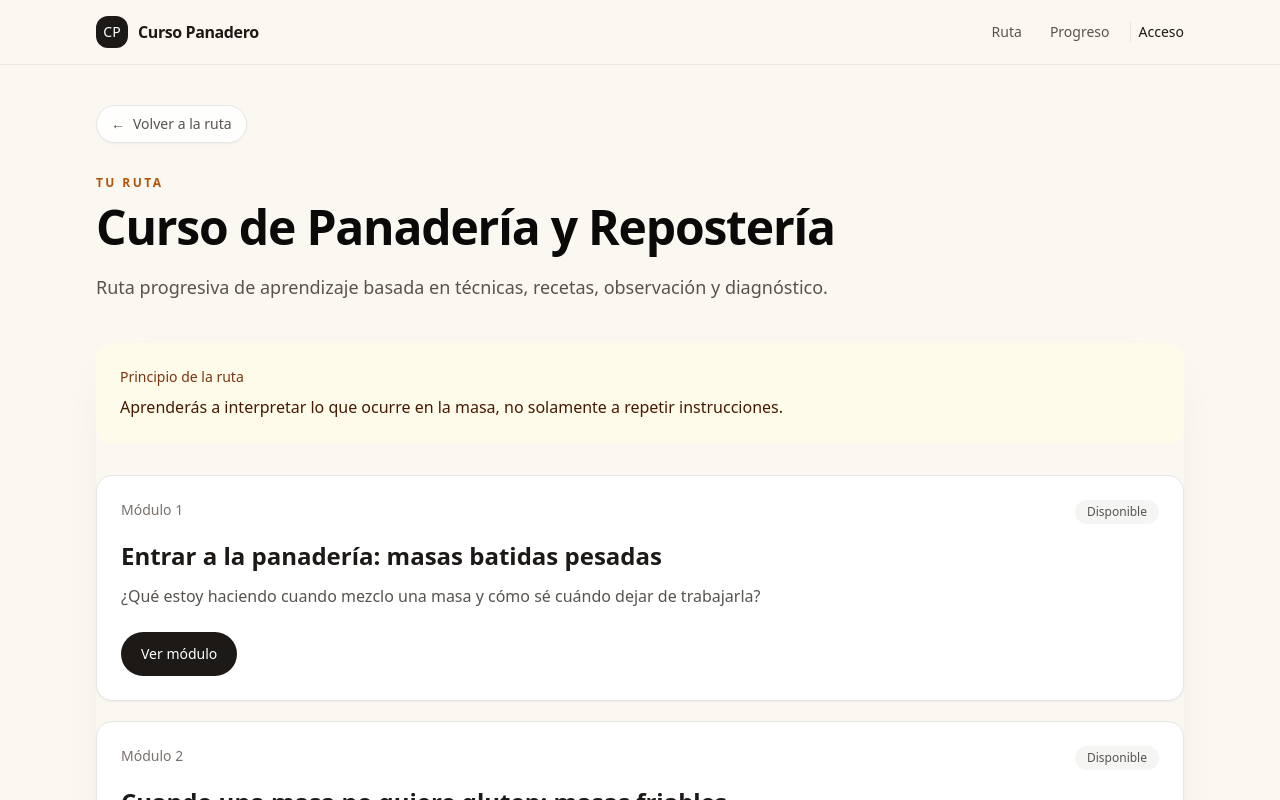
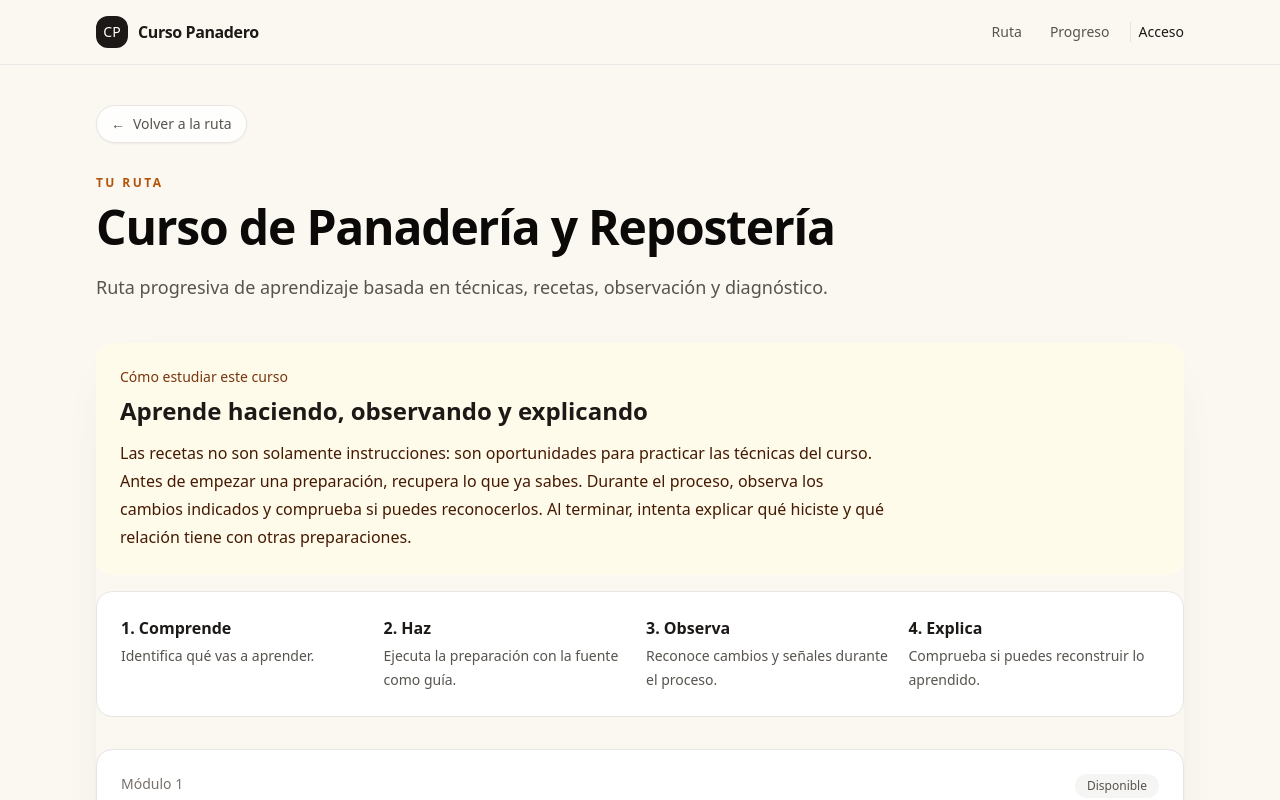
Before and after one commit to Drworm82/CursoPanadero, a Next.js app: page /ruta in a window 1280 px wide. Shown: the top 800 px of the page. Built offline with nearby package versions, Linux system fonts and the light colour scheme; no server answers.

Commit message:
Añadir método de estudio al inicio del curso

```diff
--- a/pages/ruta.js
+++ b/pages/ruta.js
@@ -84,11 +84,25 @@ const modules = [
 export default function RutaPage() {
   return (
     <CourseShell eyebrow="Tu ruta" title={course.title} description={course.description}>
-      <div className="mb-8 rounded-2xl bg-amber-50 p-6">
-        <p className="text-sm font-medium text-amber-900">Principio de la ruta</p>
-        <p className="mt-2 max-w-3xl text-amber-950">
-          Aprenderás a interpretar lo que ocurre en la masa, no solamente a repetir instrucciones.
-        </p>
+      <div className="mb-8 space-y-4">
+        <section className="rounded-2xl bg-amber-50 p-6">
+          <p className="text-sm font-medium text-amber-900">Cómo estudiar este curso</p>
+          <h2 className="mt-2 text-2xl font-semibold text-stone-900">Aprende haciendo, observando y explicando</h2>
+          <p className="mt-3 max-w-3xl leading-7 text-amber-950">
+            Las recetas no son solamente instrucciones: son oportunidades para practicar las técnicas del curso.
+            Antes de empezar una preparación, recupera lo que ya sabes. Durante el proceso, observa los cambios
+            indicados y comprueba si puedes reconocerlos. Al terminar, intenta explicar qué hiciste y qué relación
+            tiene con otras preparaciones.
+          </p>
+        </section>
+        <section className="rounded-2xl border border-stone-200 bg-white p-6">
+          <div className="grid gap-3 md:grid-cols-4">
+            <div><p className="font-semibold text-stone-900">1. Comprende</p><p className="mt-1 text-sm leading-6 text-stone-600">Identifica qué vas a aprender.</p></div>
+            <div><p className="font-semibold text-stone-900">2. Haz</p><p className="mt-1 text-sm leading-6 text-stone-600">Ejecuta la preparación con la fuente como guía.</p></div>
+            <div><p className="font-semibold text-stone-900">3. Observa</p><p className="mt-1 text-sm leading-6 text-stone-600">Reconoce cambios y señales durante el proceso.</p></div>
+            <div><p className="font-semibold text-stone-900">4. Explica</p><p className="mt-1 text-sm leading-6 text-stone-600">Comprueba si puedes reconstruir lo aprendido.</p></div>
+          </div>
+        </section>
       </div>
 
       <div className="grid gap-5">
```
